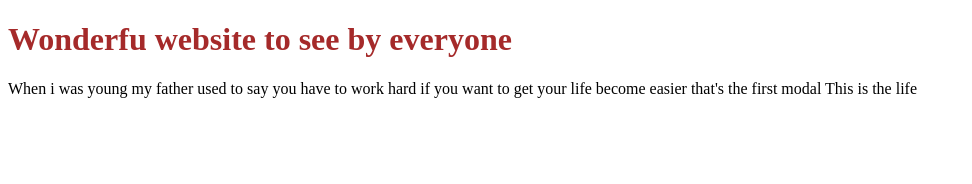
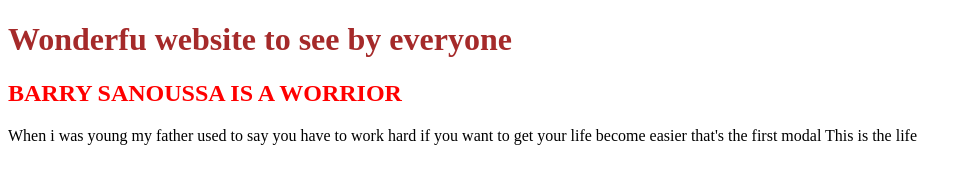
Before and after one commit to Barry-Learner/chicken, a plain HTML site: page index.html in a window 1280 px wide. Shown: the whole page, without its empty margins (0-972 px from the left). Drawn offline with Linux system fonts and the light colour scheme.

Commit message:
some changes

```diff
--- a/app.css
+++ b/app.css
@@ -4,3 +4,6 @@
 h1{
     color: brown;
 }
+h2{
+    color: red;
+}
--- a/index.html
+++ b/index.html
@@ -10,6 +10,7 @@
 <body>
   <div id="container">
     <h1>Wonderfu website to see by everyone </h1>
+    <h2>BARRY SANOUSSA IS A WORRIOR </h2>
     <p>
 
      When i was young my father used to say you have to work hard
```
